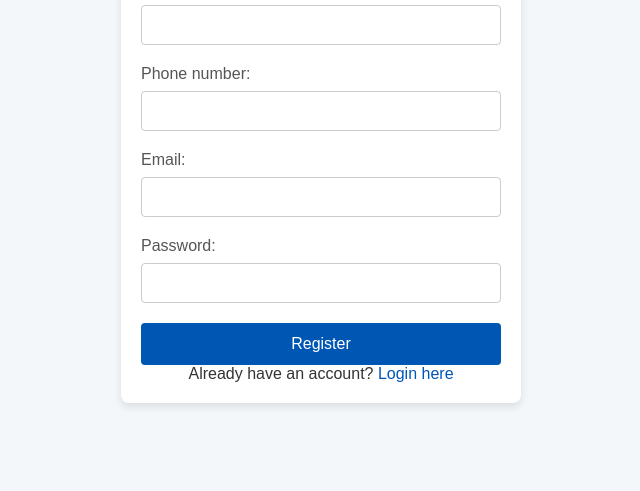
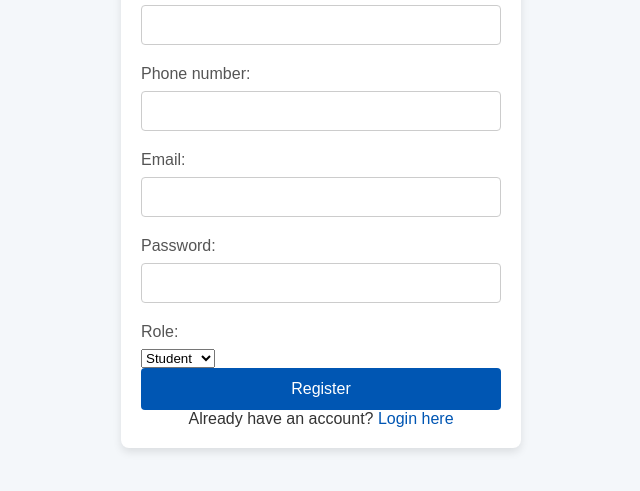
Before and after one commit to Omar-amrani1/SofEng, a plain HTML site: page hss-smart-rentals/my-express-app/register.html in a window 1280 px wide. Shown: the part 109-600 px from the top of the page, without its empty margins (319-959 px from the left). Drawn offline with Linux system fonts and the light colour scheme; no server answers.

Commit message:
Update register.html

```diff
--- a/hss-smart-rentals/my-express-app/register.html
+++ b/hss-smart-rentals/my-express-app/register.html
@@ -27,6 +27,14 @@
                 <label for="password">Password:</label>
                 <input type="password" id="password" name="password" required>
             </div>
+            <div>
+                <label for="role">Role:</label>
+                <select id="role" name="role" required>
+                    <option value="student">Student</option>
+                    <option value="landlord">Landlord</option>
+                </select>
+            </div>
+
             <button type="submit">Register</button>
         </form>
         <p>Already have an account? <a href="login.html">Login here</a></p>
```
